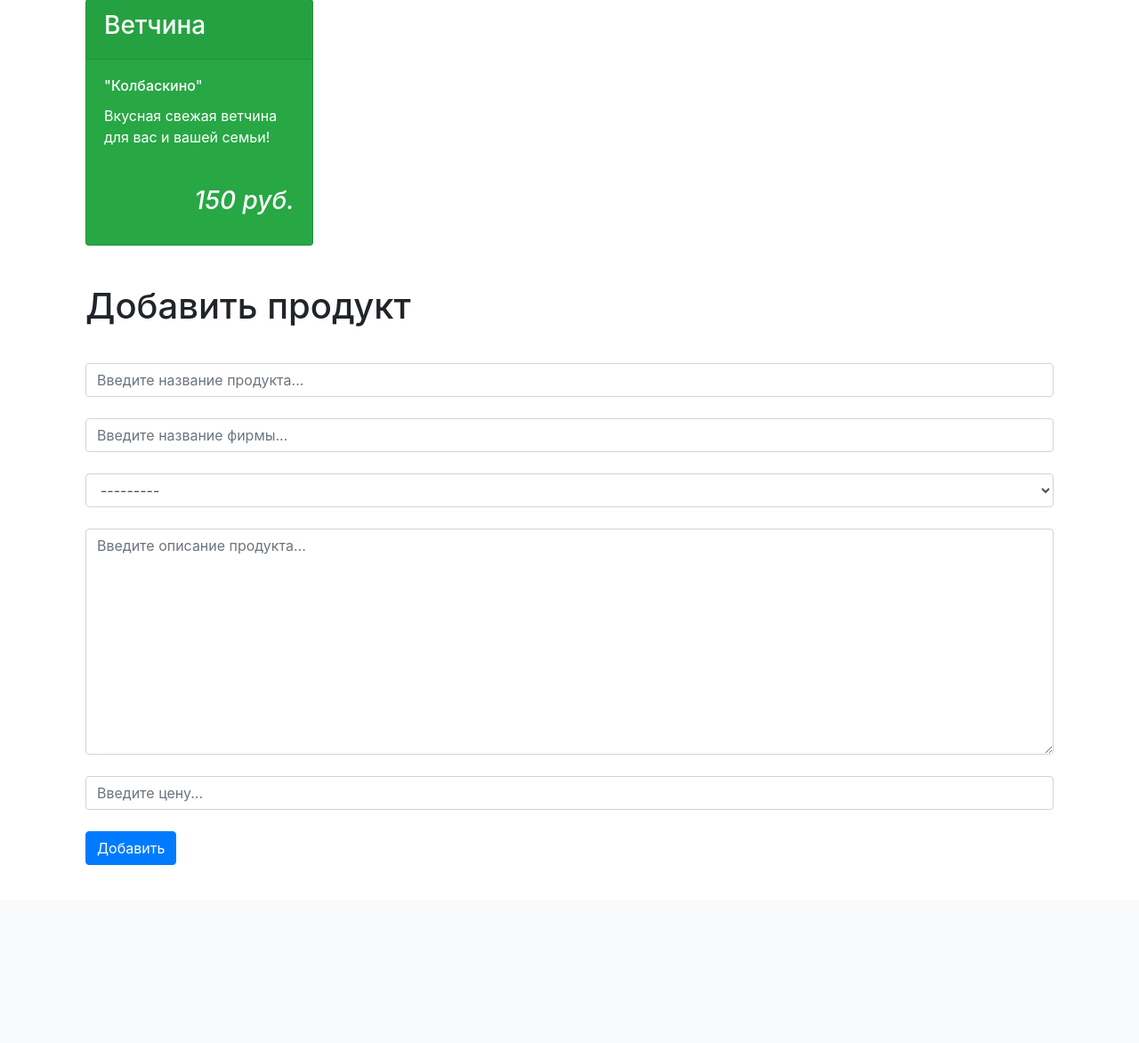
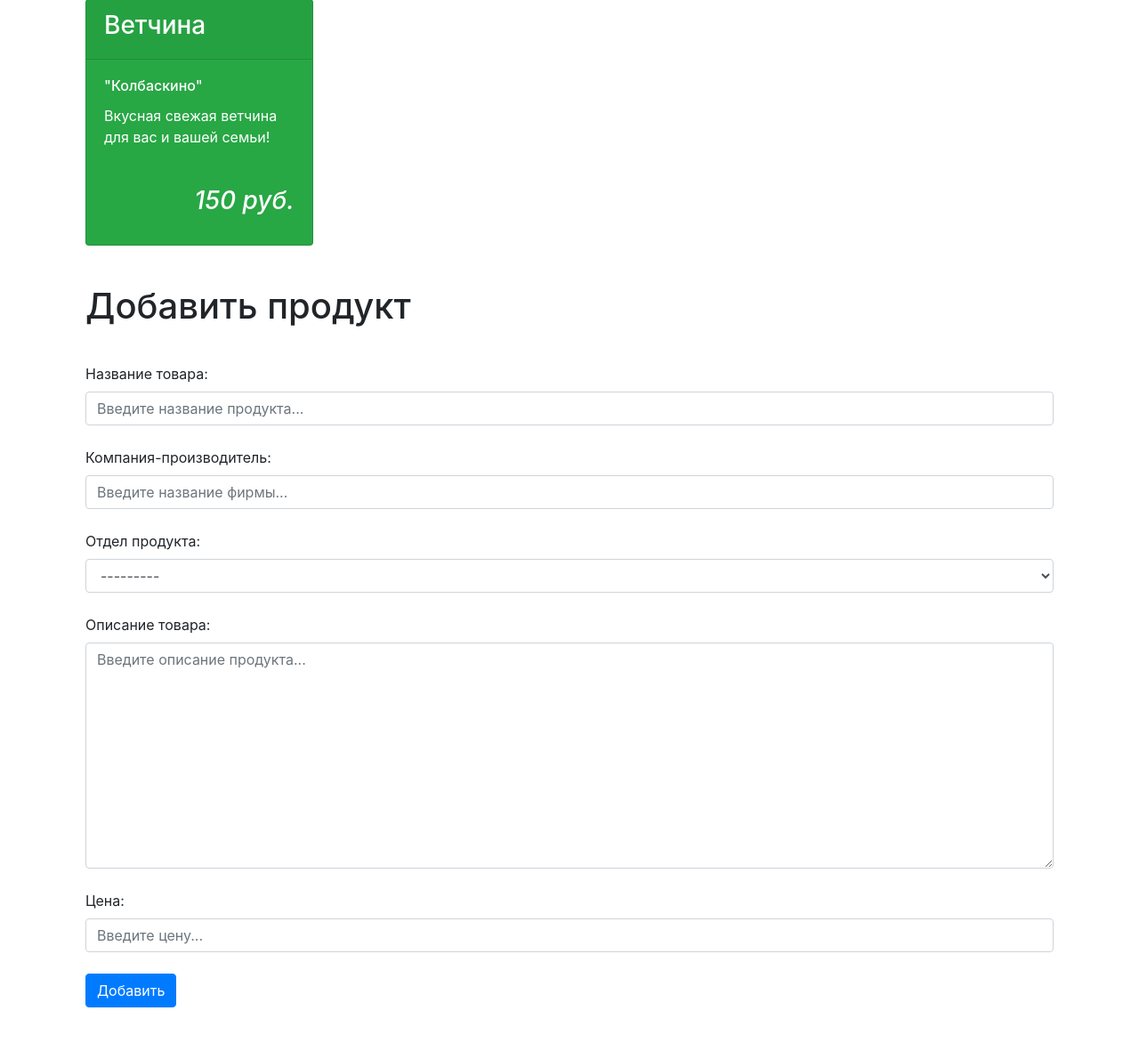
Before and after one commit to DimaDanilov/productsite-engineer-project, a Django app: page / in a window 1280 px wide. Shown: the part 489-1661 px from the top of the page at 89% size. Before the commit the page ends 1461 px from the top, so only its background shows below. Run offline with Django 3.2, Linux system fonts and the light colour scheme; data comes from the database, SQL or seed files in the repository; some libraries are stand-ins or nearby versions.

Commit message:
added labels for inputs

```diff
--- a/productssite/main/forms.py
+++ b/productssite/main/forms.py
@@ -8,22 +8,27 @@
         fields = ["title", "brand", "productGroup", "description", "price"]
         widgets = {
             "title": TextInput(attrs={
+                'id': 'title',
                 'class': 'form-control',
                 'placeholder': 'Введите название продукта...'
             }),
             "brand": TextInput(attrs={
+                'id': 'brand',
                 'class': 'form-control',
                 'placeholder': 'Введите название фирмы...'
             }),
             "productGroup": Select(attrs={
+                'id': 'productGroup',
                 'class': 'form-control',
                 'placeholder': 'Выберите отдел продукта...'
             }),
             "description": Textarea(attrs={
+                'id': 'description',
                 'class': 'form-control',
                 'placeholder': 'Введите описание продукта...'
             }),
             "price": NumberInput(attrs={
+                'id': 'price',
                 'class': 'form-control',
                 'placeholder': 'Введите цену...'
             })
--- a/productssite/main/templates/main/index.html
+++ b/productssite/main/templates/main/index.html
@@ -37,10 +37,15 @@
             <h1>Добавить продукт</h1>
             <form method="post" style="margin-top: 5vh;">
                 {% csrf_token %}
+                <label for="title">Название товара:</label>
                 {{form.title}}<br>
+                <label for="brand">Компания-производитель:</label>
                 {{form.brand}}<br>
+                <label for="productGroup">Отдел продукта:</label>
                 {{form.productGroup}}<br>
+                <label for="description">Описание товара:</label>
                 {{form.description}}<br>
+                <label for="price">Цена:</label>
                 {{form.price}}<br>
                 <button type="submit" class="btn btn-primary">Добавить</button>
                 <span>{{ error }}</span>
```
